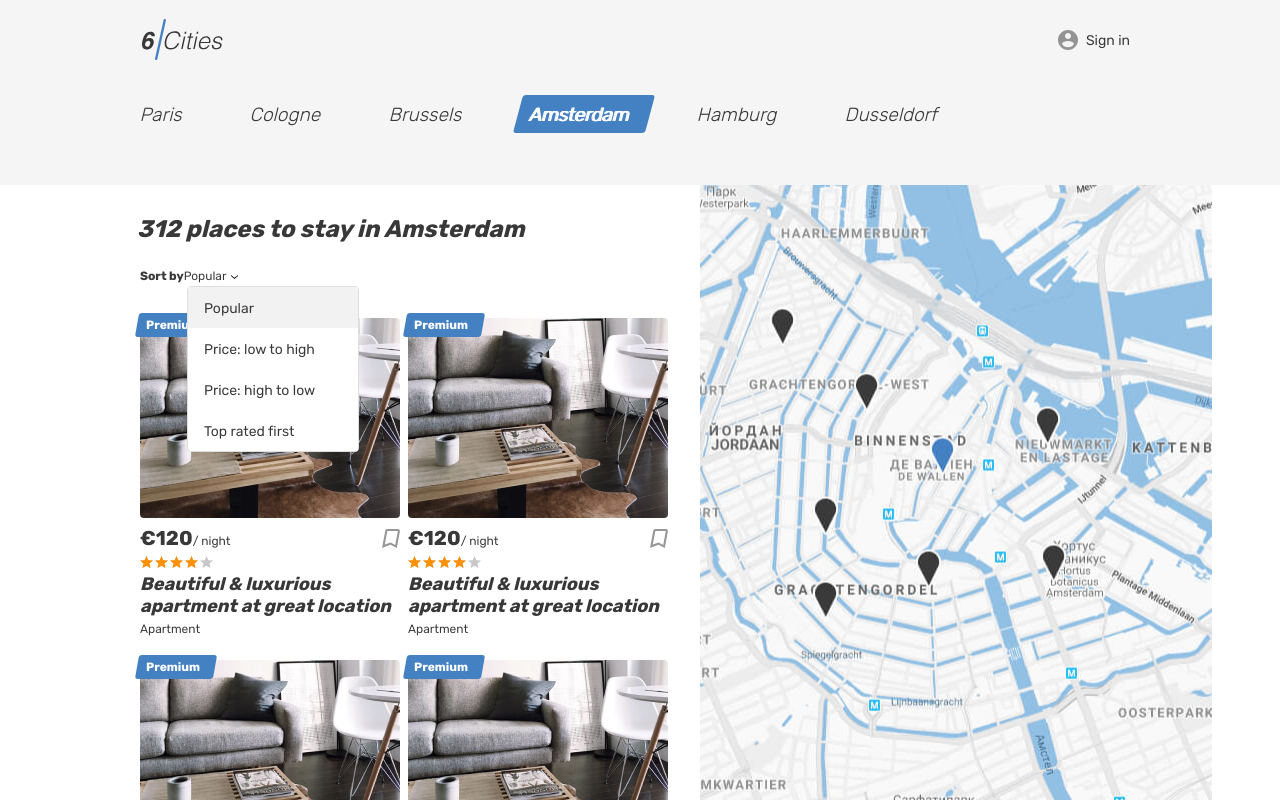
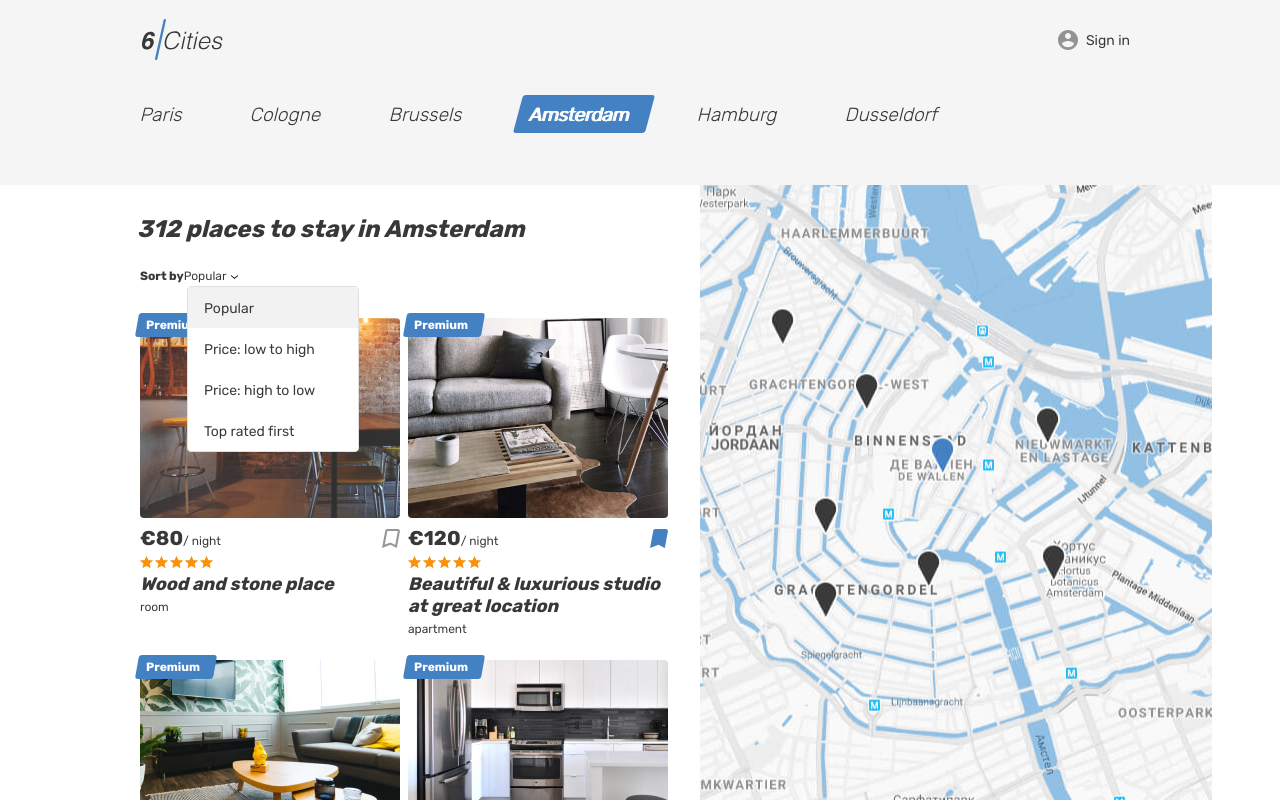
Before and after one commit to aliks-ray/1305465-six-cities-6, a React app: page / in a window 1280 px wide. Built offline with nearby package versions, Linux system fonts and the light colour scheme.

Commit message:
Подключены моки в шаблоне карточки предложения

```diff
--- a/src/components/app/app.jsx
+++ b/src/components/app/app.jsx
@@ -6,12 +6,13 @@ import OfferPage from "../offer/offer.jsx";
 import NotFoundPage from "../page404/page404.jsx";
 import PropTypes from "prop-types";
 import {BrowserRouter, Route, Switch} from "react-router-dom";
+import {OFFERS} from "../../mocks/offers";
 
 const App = ({adCount}) => (
   <BrowserRouter>
     <Switch>
       <Route path="/" exact>
-        <MainPage adCount={adCount} />
+        <MainPage adCount={adCount} offers={OFFERS} />
       </Route>
       <Route path="/login" exact>
         <LoginPage />
@@ -30,7 +31,19 @@ const App = ({adCount}) => (
 );
 
 App.propTypes = {
-  adCount: PropTypes.number.isRequired
+  adCount: PropTypes.number.isRequired,
+  offers: PropTypes.arrayOf(
+      PropTypes.shape({
+        id: PropTypes.number.isRequired,
+        title: PropTypes.string.isRequired,
+        type: PropTypes.string.isRequired,
+        price: PropTypes.number.isRequired,
+        rating: PropTypes.number.isRequired,
+        previewImage: PropTypes.string.isRequired,
+        isFavorite: PropTypes.bool.isRequired,
+        isPremium: PropTypes.bool.isRequired
+      })
+  )
 };
 
 export default App;
--- a/src/components/card/card.jsx
+++ b/src/components/card/card.jsx
@@ -1,7 +1,31 @@
 import React from "react";
+import PropTypes from "prop-types";
 
-const Card = () => (
+const Card = ({offer}) => {
+  const isPremium = () => {
+    if (offer.isPremium) {
+      <div className="place-card__mark">
+        <span>Premium</span>
+      </div>;
+    }
+  };
+
+  const setRating = () => {
+    const STAR_WIDTH = 20;
+    return Math.round(offer.rating) * STAR_WIDTH + `%`;
+  };
+
+  const isFavorite = () => {
+    let buttonFavoriteClasses = [`place-card__bookmark-button`, `button`];
+    if (offer.isFavorite) {
+      buttonFavoriteClasses.push(`place-card__bookmark-button--active`);
+    }
+    return buttonFavoriteClasses.join(` `);
+  };
+
+  return (
     <article className="cities__place-card place-card">
+      {isPremium()}
       <div className="place-card__mark">
         <span>Premium</span>
       </div>
@@ -9,9 +33,9 @@ const Card = () => (
         <a href="#">
           <img
             className="place-card__image"
-          src="img/apartment-01.jpg"
-          width={260}
-          height={200}
+            src={offer.previewImage}
+            width="260"
+            height="200"
             alt="Place image"
           />
         </a>
@@ -19,10 +43,10 @@ const Card = () => (
       <div className="place-card__info">
         <div className="place-card__price-wrapper">
           <div className="place-card__price">
-          <b className="place-card__price-value">€120</b>
+            <b className="place-card__price-value">&euro;{offer.price}</b>
             <span className="place-card__price-text">/&nbsp;night</span>
           </div>
-        <button className="place-card__bookmark-button button" type="button">
+          <button className={isFavorite()} type="button">
             <svg className="place-card__bookmark-icon" width={18} height={19}>
               <use xlinkHref="#icon-bookmark" />
             </svg>
@@ -31,16 +55,30 @@ const Card = () => (
         </div>
         <div className="place-card__rating rating">
           <div className="place-card__stars rating__stars">
-          <span style={{width: `80%`}} />
+            <span style={{width: setRating()}}></span>
             <span className="visually-hidden">Rating</span>
           </div>
         </div>
         <h2 className="place-card__name">
-        <a href="#">Beautiful &amp; luxurious apartment at great location</a>
+          <a href="#">{offer.title}</a>
         </h2>
-      <p className="place-card__type">Apartment</p>
+        <p className="place-card__type">{offer.type}</p>
       </div>
     </article>
   );
+};
+
+Card.propTypes = {
+  offer: PropTypes.shape({
+    id: PropTypes.number.isRequired,
+    title: PropTypes.string.isRequired,
+    type: PropTypes.string.isRequired,
+    price: PropTypes.number.isRequired,
+    rating: PropTypes.number.isRequired,
+    previewImage: PropTypes.string.isRequired,
+    isFavorite: PropTypes.bool.isRequired,
+    isPremium: PropTypes.bool.isRequired
+  })
+};
 
 export default Card;
--- a/src/components/main/main.jsx
+++ b/src/components/main/main.jsx
@@ -3,7 +3,7 @@ import Header from "../header/header.jsx";
 import Card from "../card/card.jsx";
 import PropTypes from "prop-types";
 
-const MainPage = ({adCount}) => (
+const MainPage = ({adCount, offers}) => (
   <div className="page page--gray page--main">
     <Header />
     <main className="page__main page__main--index">
@@ -78,12 +78,9 @@ const MainPage = ({adCount}) => (
               </ul>
             </form>
             <div className="cities__places-list places__list tabs__content">
-              {Array(adCount)
-                .fill()
-                .slice(0, 5)
-                .map((item) => (
-                  <Card key={item} />
-                ))}
+              {offers.map((offer) => (
+                <Card key={offer.id} offer={offer} />
+              ))}
             </div>
           </section>
           <div className="cities__right-section">
@@ -96,7 +93,19 @@ const MainPage = ({adCount}) => (
 );
 
 MainPage.propTypes = {
-  adCount: PropTypes.number.isRequired
+  adCount: PropTypes.number.isRequired,
+  offers: PropTypes.arrayOf(
+      PropTypes.shape({
+        id: PropTypes.number.isRequired,
+        title: PropTypes.string.isRequired,
+        type: PropTypes.string.isRequired,
+        price: PropTypes.number.isRequired,
+        rating: PropTypes.number.isRequired,
+        previewImage: PropTypes.string.isRequired,
+        isFavorite: PropTypes.bool.isRequired,
+        isPremium: PropTypes.bool.isRequired
+      })
+  )
 };
 
 export default MainPage;
--- a/src/index.js
+++ b/src/index.js
@@ -1,12 +1,13 @@
 import React from "react";
 import ReactDOM from "react-dom";
 import App from "./components/app/app.jsx";
+import {OFFERS} from "./mocks/offers";
 
 const Setting = {
   AD_COUNT: 312
 };
 
 ReactDOM.render(
-    <App adCount={Setting.AD_COUNT} />,
+    <App adCount={Setting.AD_COUNT} offers={OFFERS} />,
     document.querySelector(`#root`)
 );
```
Lines whose indentation alone changed are shown as unchanged.
